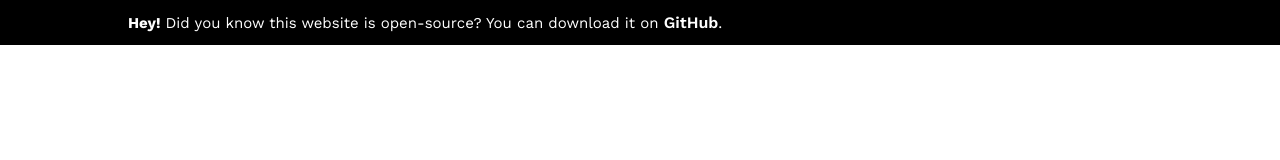
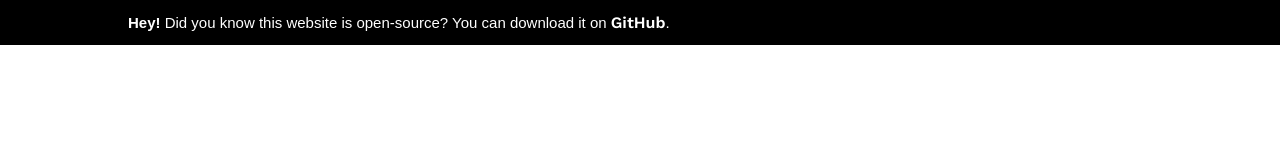
Before and after one commit to cooper25/portfolio-rewrite, a Gatsby site: page / in a window 1280 px wide. Shown: the top 160 px of the page. Built offline with nearby package versions, Linux system fonts and the light colour scheme; Gatsby itself is replaced by a stand-in of ours; a web font is replaced by a local one.

Commit message:
✨ Update Header

```diff
--- a/src/components/main.css
+++ b/src/components/main.css
@@ -77,7 +77,7 @@ ul #nobg {
 header {
     padding: 1%;
     padding-left: 10%;
-    font: 400 15px "Work Sans", sans-serif;
+    font: 400 15px "Neue Haas", sans-serif;
     background: black;
     color: white;
 }
```
